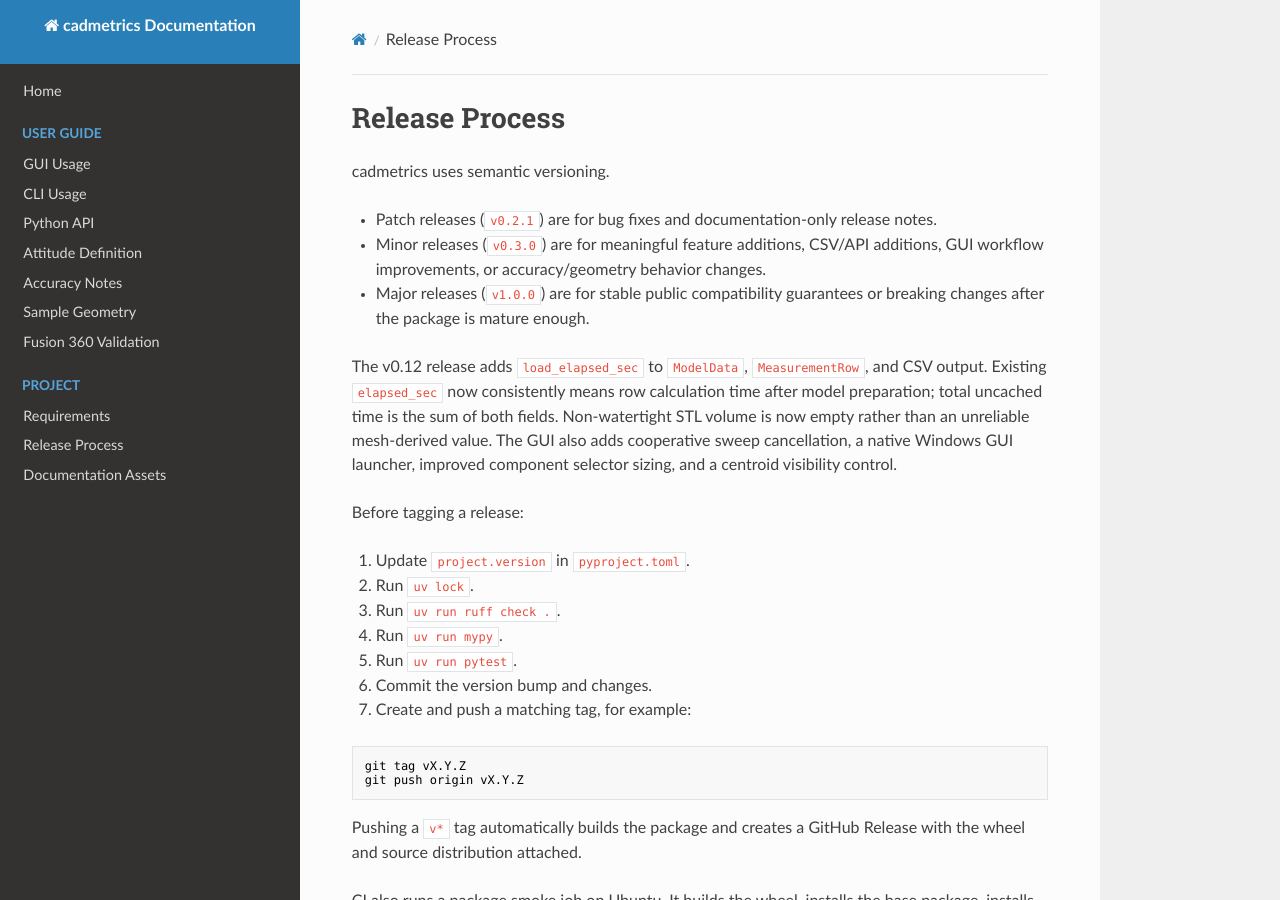
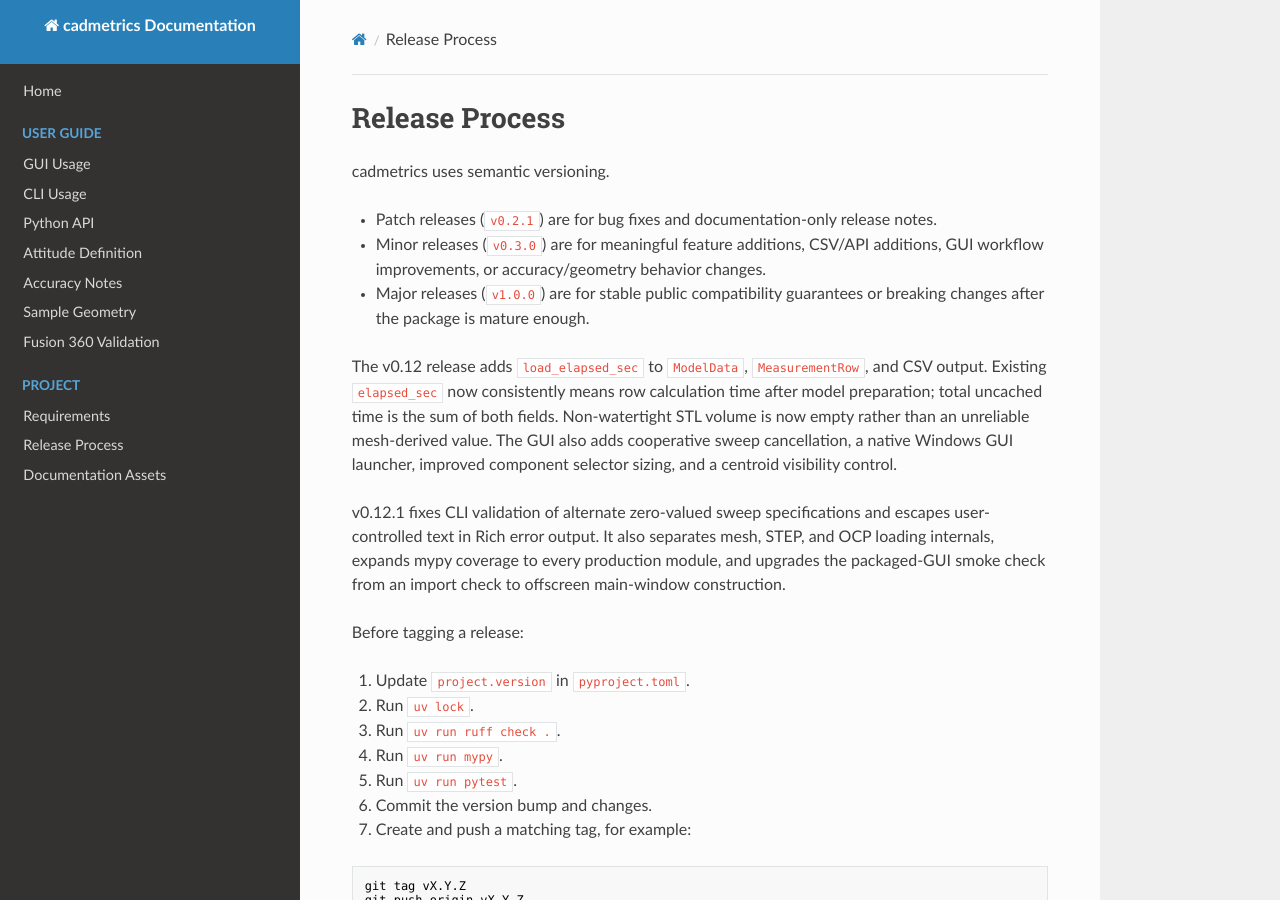
Before and after one commit to pandorobo11/cadmetrics, an MkDocs documentation site: the page built from docs/release.md, in a window 1280 px wide and 900 px high. Built offline with MkDocs 1.6.1, drawn with Linux system fonts in a browser that asks for light colours; nearby versions of some CDN libraries.

Commit message:
Prepare v0.12.1 release

```diff
--- a/docs/release.md
+++ b/docs/release.md
@@ -13,6 +13,11 @@
 total uncached time is the sum of both fields. Non-watertight STL volume is now empty rather than
 an unreliable mesh-derived value. The GUI also adds cooperative sweep cancellation, a native
 Windows GUI launcher, improved component selector sizing, and a centroid visibility control.
+
+v0.12.1 fixes CLI validation of alternate zero-valued sweep specifications and escapes
+user-controlled text in Rich error output. It also separates mesh, STEP, and OCP loading
+internals, expands mypy coverage to every production module, and upgrades the packaged-GUI smoke
+check from an import check to offscreen main-window construction.
 
 Before tagging a release:
 
--- a/pyproject.toml
+++ b/pyproject.toml
@@ -1,6 +1,6 @@
 [project]
 name = "cadmetrics"
-version = "0.12.0"
+version = "0.12.1"
 description = "CLI and Python API for CAD volume, surface area, and projected area metrics."
 readme = "README.md"
 requires-python = ">=3.12,<3.13"
```
Also changed, not shown: 1 other file.
